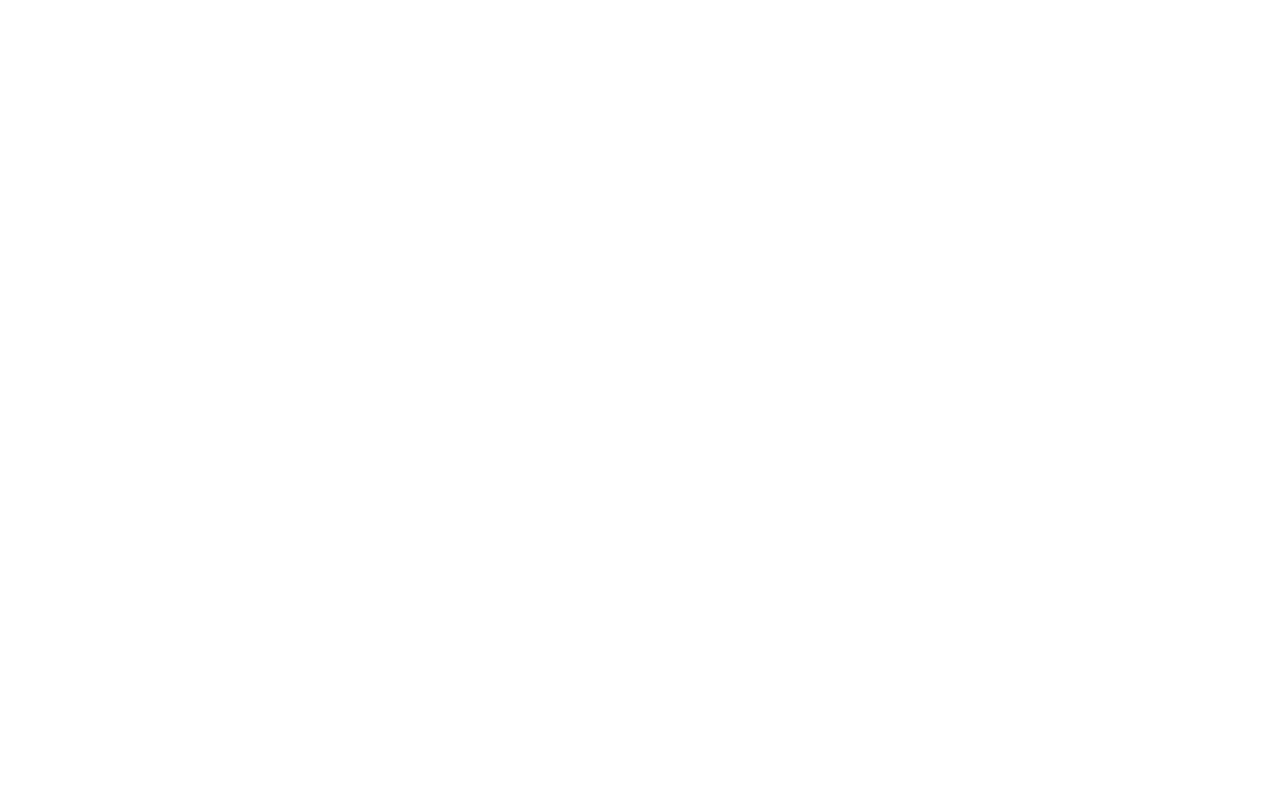
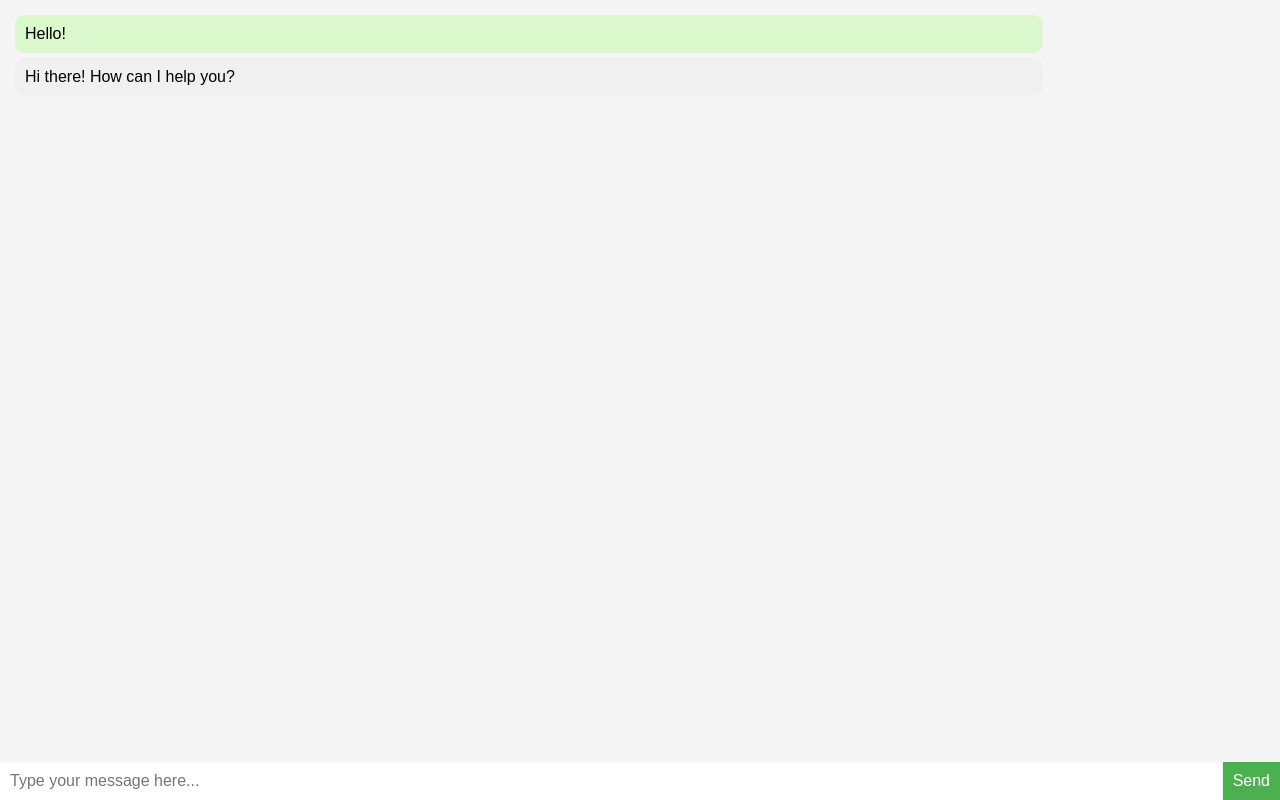
Before and after one commit to Kunal-Shaw-097/MyPortfolio, a Django app: page /Chatbot/ in a window 1280 px wide. Before the commit the page is empty. Run offline with Django 5.2, Linux system fonts and the light colour scheme.

Commit message:
sample html page for chatbot app

```diff
--- a/chatbot/templates/chat.html
+++ b/chatbot/templates/chat.html
@@ -1,11 +1,65 @@
 <!DOCTYPE html>
-<html lang="en">
+<html>
 <head>
-    <meta charset="UTF-8">
-    <meta name="viewport" content="width=device-width, initial-scale=1.0">
-    <title>Document</title>
+    <title>Chatbot Interface</title>
+    <style>
+        body {
+            font-family: Arial, sans-serif;
+            margin: 0;
+            padding: 0;
+            display: flex;
+            flex-direction: column;
+            height: 100vh;
+        }
+        #chatbox {
+            flex-grow: 1;
+            overflow: auto;
+            padding: 10px;
+            background-color: #f5f5f5;
+        }
+        .message {
+            max-width: 80%;
+            margin: 5px;
+            padding: 10px;
+            border-radius: 10px;
+        }
+        .user {
+            align-self: flex-end;
+            background-color: #daf8cb;
+        }
+        .bot {
+            align-self: flex-start;
+            background-color: #f1f0f0;
+        }
+        #inputbox {
+            display: flex;
+        }
+        #inputbox input[type="text"] {
+            flex-grow: 1;
+            padding: 10px;
+            border: none;
+            border-radius: 0;
+            margin: 0;
+            font-size: 16px;
+        }
+        #inputbox button {
+            padding: 10px;
+            border: none;
+            background-color: #4CAF50;
+            color: white;
+            font-size: 16px;
+        }
+    </style>
 </head>
 <body>
-
+    <div id="chatbox">
+        <!-- Example messages -->
+        <div class="message user">Hello!</div>
+        <div class="message bot">Hi there! How can I help you?</div>
+    </div>
+    <div id="inputbox">
+        <input type="text" placeholder="Type your message here...">
+        <button>Send</button>
+    </div>
 </body>
 </html>
```
